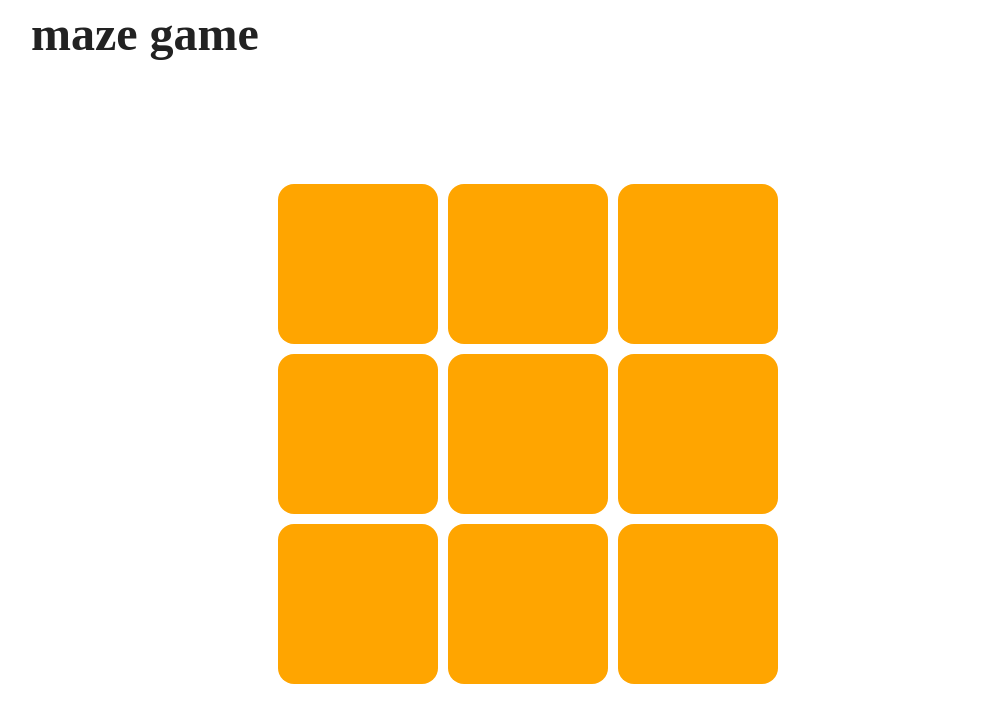
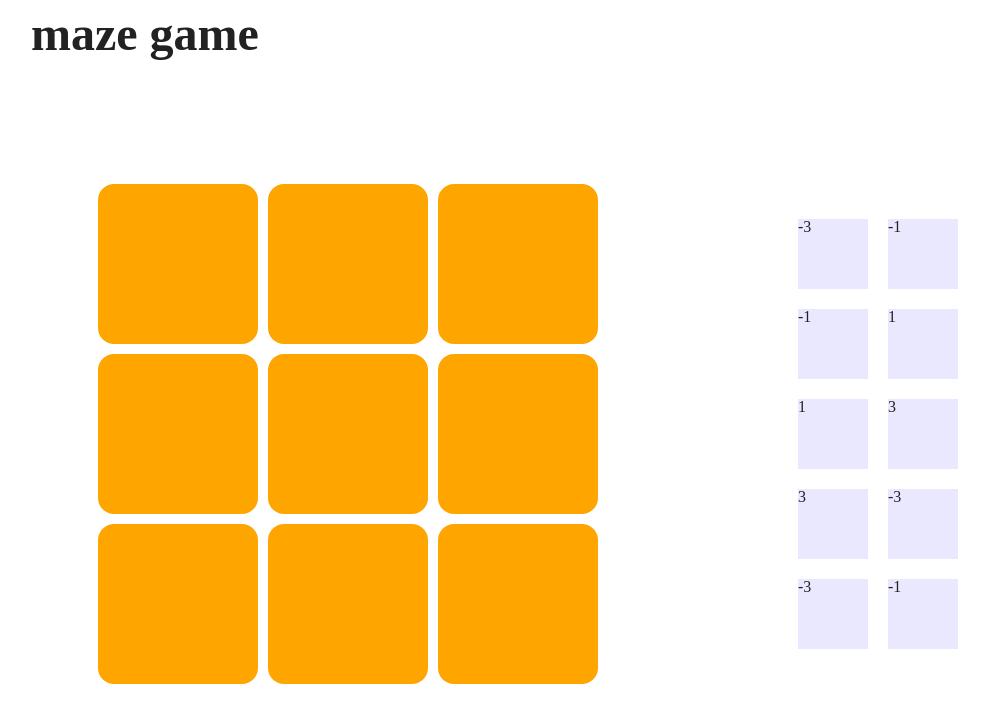
Before and after one commit to Dan-Viduykov/maze, a Next.js app: page / in a window 1280 px wide. Shown: the top 722 px of the page, without its empty margins (112-1101 px from the left). Built offline with nearby package versions, Linux system fonts and the light colour scheme.

Commit message:
add arrows component

```diff
--- /dev/null
+++ b/src/components/Arrows/Arrows.module.scss
@@ -0,0 +1,13 @@
+.arrows {
+    display: grid;
+    grid-template: repeat(5, 70px) / 70px 70px;
+    grid-auto-flow: column;
+    align-self: center;
+    gap: 20px;
+
+    &__item {
+        width: 100%;
+        height: 100%;
+        background-color: rgba(165, 163, 255, 0.249);
+    }
+}
--- /dev/null
+++ b/src/components/Arrows/Arrows.tsx
@@ -0,0 +1,24 @@
+import { FC } from "react";
+import styles from "./Arrows.module.scss";
+
+interface ArrowsProps {
+    className?: string;
+}
+
+const Arrows: FC<ArrowsProps> = ({className}) => {
+    const uuid = require('uuid')
+    const directions = [-3, -1, 1, 3, -3, -1, 1, 3, -3, -1]
+    const arrows = directions.map(direction => {
+        return <li key={uuid.v4()} className={styles.arrows__item}>
+            {direction}
+        </li>
+    })
+
+    return (
+        <ul className={`${styles.arrows} ${className}`}>
+            {arrows}
+        </ul>
+    )
+}
+
+export default Arrows
--- /dev/null
+++ b/src/components/Arrows/index.ts
@@ -0,0 +1,3 @@
+import Arrows from "./Arrows";
+
+export default Arrows
--- a/src/components/screens/Home/Home.module.scss
+++ b/src/components/screens/Home/Home.module.scss
@@ -0,0 +1,10 @@
+.home {
+    width: 100%;
+    display: grid;
+    grid-template-columns: max-content min-content;
+    gap: 200px;
+
+    &__field {
+        justify-self: start;
+    }
+}
--- a/src/components/screens/Home/Home.tsx
+++ b/src/components/screens/Home/Home.tsx
@@ -1,12 +1,14 @@
 import { FC } from "react";
+import Arrows from "../../Arrows";
 import GameField from "../../GameField";
 import styles from "./Home.module.scss";
 
 const Home: FC = () => {
     return (
-        <>
-            <GameField />
-        </>
+        <div className={styles.home}>
+            <GameField className={styles.home__field} />
+            <Arrows className={styles.home__arrows} />
+        </div>
     )
 }
 
```
